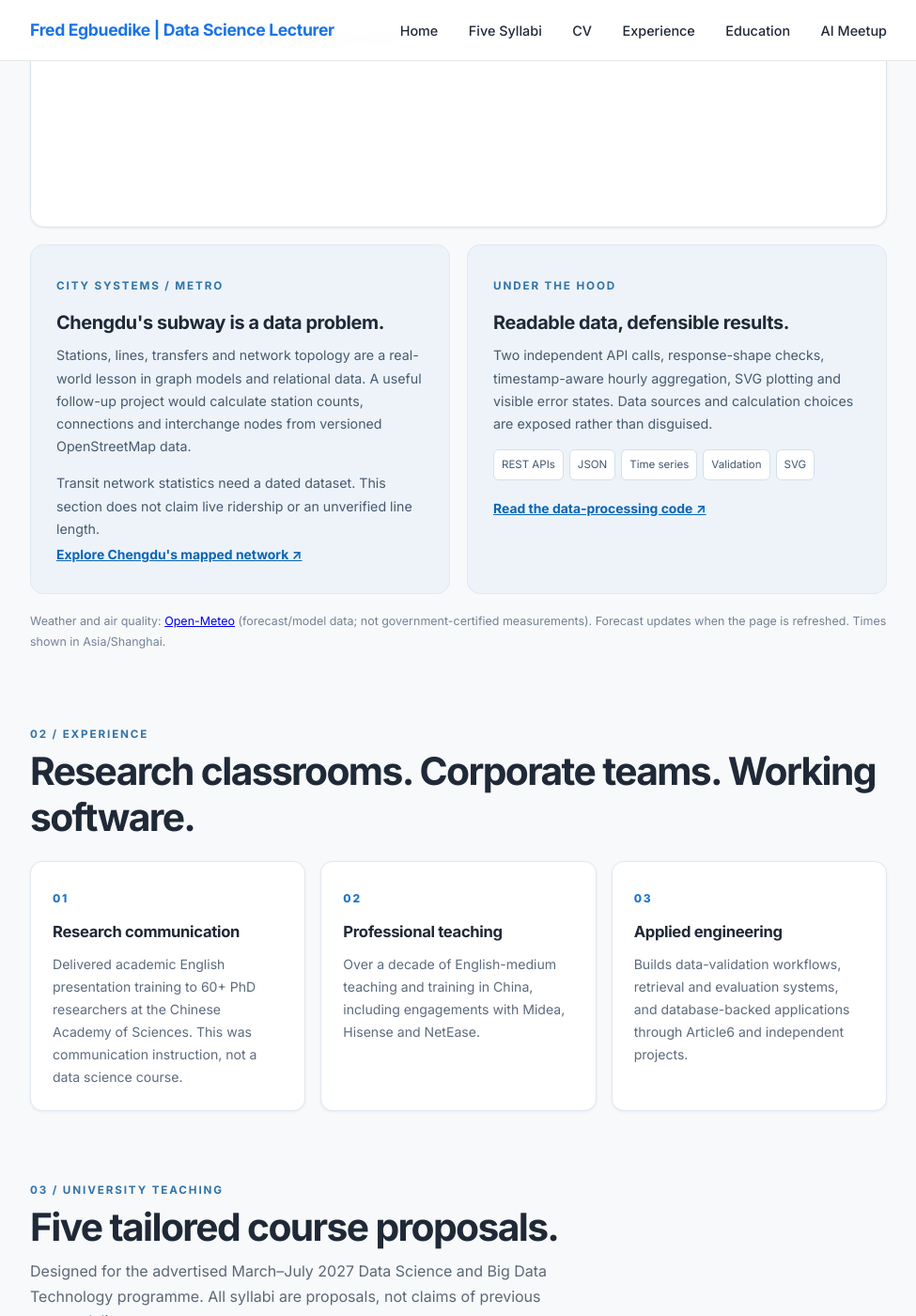
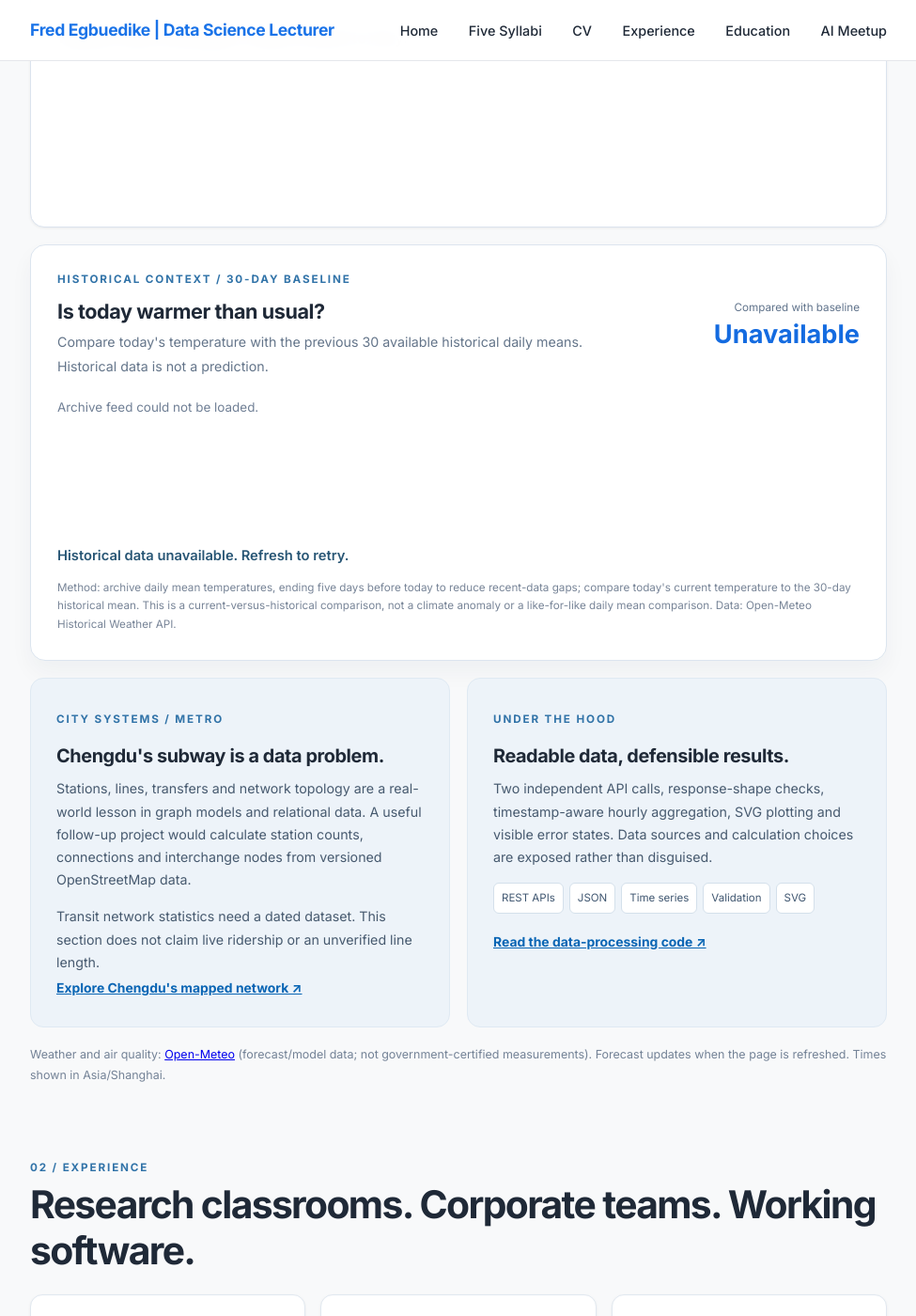
Before and after one commit to Fredilly/big-data, a Jekyll site: the page built from index.md, in a window 1280 px wide and 1400 px high, scrolled down 1376 px. Shown: the whole window at 94% size, without its empty margins (152-1127 px from the left). Built offline with Jekyll 4.4.1, drawn with Linux system fonts in a browser that asks for light colours; nearby versions of some CDN libraries.

Commit message:
Restore dashboard CSS and add Chengdu historical temperature analysis (#4)
* Repair dashboard styling and add historical baseline: _layouts/default.html

* Repair dashboard styling and add historical baseline: index.md

* Repair dashboard styling and add historical baseline: assets/css/style.css

* Repair dashboard styling and add historical baseline: assets/js/chengdu-data.js

```diff
--- a/_layouts/default.html
+++ b/_layouts/default.html
@@ -4,7 +4,7 @@
   <meta charset="UTF-8">
   <meta name="viewport" content="width=device-width, initial-scale=1">
   <title>{{ site.title }}</title>
-  <link rel="stylesheet" href="{{ '/assets/css/style.css' | relative_url }}">
+  <link rel="stylesheet" href="{{ '/assets/css/style.css' | relative_url }}?v=20261019-urban2">
   <link href="https://fonts.googleapis.com/css2?family=Inter:wght@400;600;700;800&display=swap" rel="stylesheet">
   <script src="https://kit.fontawesome.com/a076d05399.js" crossorigin="anonymous"></script>
   {% seo %}
--- a/assets/css/style.css
+++ b/assets/css/style.css
@@ -858,3 +858,14 @@ p:last-child { margin-bottom: 0; }
 .portfolio-contact {background:#e9f1fc;border-radius:16px;padding:32px;display:flex;justify-content:space-between;gap:20px;align-items:center;}
 .portfolio-contact p{color:#586e82;max-width:560px;}.portfolio-contact .portfolio-actions {flex-shrink:0;}
 @media(max-width:740px){.portfolio-hero{padding:40px 0 55px}.showcase-heading,.portfolio-contact{display:block}.data-state{display:inline-block;margin-top:14px}.showcase-grid,.lab-bottom,.portfolio-three,.course-tiles{grid-template-columns:1fr}.modern-panel{padding:22px}.portfolio-contact .portfolio-actions{justify-content:flex-start}.portfolio-three{gap:12px}.trend-panel{padding:20px}.course-tiles a{min-height:76px}.portfolio-hero h1{font-size:clamp(2.5rem,10vw,3.7rem)}}
+
+/* Urban intelligence baseline chart */
+.urban-history{background:#fff;border:1px solid #dce5ef;padding:28px;border-radius:16px;margin:0 0 18px;box-shadow:0 12px 25px #112c490b}
+.urban-head{display:flex;justify-content:space-between;align-items:flex-start;gap:16px;margin:12px 0 18px}
+.urban-head h3{font-size:1.35rem;margin:0 0 6px}.urban-head p{font-size:.89rem;color:#64758a;max-width:590px}
+.urban-delta{text-align:right;white-space:nowrap}.urban-delta span{font-size:.73rem;color:#60738b;display:block}.urban-delta strong{font-size:1.7rem;color:#146be0;line-height:1.35}
+.urban-history-chart{min-height:145px;color:#718096;font-size:.84rem}
+.urban-history-chart svg{display:block;width:100%;height:155px}
+.urban-explain{margin:12px 0;font-size:.92rem;font-weight:600;color:#285675}
+.urban-method{color:#778497;font-size:.73rem;line-height:1.65;margin:8px 0 0}
+@media(max-width:740px){.urban-history{padding:18px}.urban-head{display:block}.urban-delta{text-align:left;margin-top:12px}}
--- a/assets/js/chengdu-data.js
+++ b/assets/js/chengdu-data.js
@@ -62,6 +62,38 @@
     put('air-pm25',finite(current.pm2_5)?current.pm2_5.toFixed(1)+' µg/m³':'Unavailable');
     put('air-pm10',finite(current.pm10)?current.pm10.toFixed(1)+' µg/m³':'Unavailable');
   }
+
+  async function history() {
+    const today=new Date();
+    const isoDaysAgo=d=>{const x=new Date(today.getTime()-d*86400000);return x.toISOString().slice(0,10);};
+    const endpoint='https://archive-api.open-meteo.com/v1/archive?latitude=30.5728&longitude=104.0668&start_date='+isoDaysAgo(34)+'&end_date='+isoDaysAgo(5)+'&daily=temperature_2m_mean&timezone=Asia%2FShanghai';
+    const data=await request(endpoint);
+    const values=data?.daily?.temperature_2m_mean;
+    const dates=data?.daily?.time;
+    if(!Array.isArray(values)||!Array.isArray(dates))throw Error('Archive returned no daily values');
+    const valid=values.map((v,i)=>({v,date:dates[i]})).filter(x=>finite(x.v));
+    if(valid.length<20)throw Error('Not enough historical observations');
+    const baseline=valid.reduce((sum,p)=>sum+p.v,0)/valid.length;
+    const currentText=$('wx-temp').textContent;
+    const current=parseFloat(currentText);
+    if(finite(current)){
+      const delta=current-baseline;
+      put('urban-difference',(delta>=0?'+':'')+delta.toFixed(1)+'°C');
+      put('urban-explain','Current: '+current.toFixed(1)+'°C · Historical mean: '+baseline.toFixed(1)+'°C · '+valid.length+' valid days');
+    } else {
+      put('urban-difference',baseline.toFixed(1)+'°C');
+      put('urban-explain','30-day historical baseline. Current weather data unavailable for comparison.');
+    }
+    const ns='http://www.w3.org/2000/svg',svg=document.createElementNS(ns,'svg');
+    svg.setAttribute('viewBox','0 0 780 155');svg.setAttribute('role','presentation');
+    const low=Math.min(...valid.map(x=>x.v),baseline)-1,high=Math.max(...valid.map(x=>x.v),baseline)+1;
+    const y=v=>140-(v-low)/(high-low)*120;
+    const barWidth=740/valid.length;
+    valid.forEach((p,i)=>{const bar=document.createElementNS(ns,'rect');bar.setAttribute('x',20+i*barWidth);bar.setAttribute('y',y(p.v));bar.setAttribute('width',Math.max(2,barWidth-5));bar.setAttribute('height',140-y(p.v));bar.setAttribute('rx',3);bar.setAttribute('fill','#2276d8');bar.setAttribute('opacity','.75');svg.appendChild(bar)});
+    const mean=document.createElementNS(ns,'line');mean.setAttribute('x1',12);mean.setAttribute('x2',770);mean.setAttribute('y1',y(baseline));mean.setAttribute('y2',y(baseline));mean.setAttribute('stroke','#ef8d46');mean.setAttribute('stroke-width','2');mean.setAttribute('stroke-dasharray','5 6');svg.appendChild(mean);
+    $('urban-history-chart').replaceChildren(svg);
+    $('urban-history-chart').setAttribute('aria-label','Historical daily mean temperatures from '+valid[0].date+' to '+valid[valid.length-1].date+' with baseline '+baseline.toFixed(1)+' degrees Celsius');
+  }
   Promise.allSettled([weather(),air()]).then(results=>{
     const successes=results.filter(r=>r.status==='fulfilled').length;
     if(successes===2)setStatus('● Live data loaded','live');
@@ -69,5 +101,5 @@
     else setStatus('Live feeds unavailable · refresh to retry','error');
     if(results[0].status==='rejected'){$('trend-chart').textContent='Weather feed unavailable. Please refresh to retry.';put('wx-description','Weather feed unavailable');}
     if(results[1].status==='rejected')put('air-rating','Air quality feed unavailable');
-  });
+  }).finally(()=>{history().catch(()=>{put('urban-difference','Unavailable');put('urban-explain','Historical data unavailable. Refresh to retry.');put('urban-history-chart','Archive feed could not be loaded.');});});
 })();
--- a/index.md
+++ b/index.md
@@ -42,7 +42,14 @@ title: Fred Egbuedike | Data Science and Technology Lecturer
     <div id="trend-chart" class="trend-chart" role="img" aria-label="Hourly forecast temperature chart. Loading."><span class="chart-loading">Loading forecast…</span></div>
     <div class="trend-axis" id="trend-axis"></div>
   </div>
-  <div class="lab-bottom">
+  <section class="urban-history" aria-labelledby="urban-heading">
+  <div class="section-kicker">HISTORICAL CONTEXT / 30-DAY BASELINE</div>
+  <div class="urban-head"><div><h3 id="urban-heading">Is today warmer than usual?</h3><p>Compare today's temperature with the previous 30 available historical daily means. Historical data is not a prediction.</p></div><div class="urban-delta"><span>Compared with baseline</span><strong id="urban-difference">Loading…</strong></div></div>
+  <div id="urban-history-chart" class="urban-history-chart" role="img" aria-label="Daily mean temperatures for the historical comparison window">Loading historical data…</div>
+  <div class="urban-explain" id="urban-explain">Fetching archival series and computing the baseline.</div>
+  <p class="urban-method">Method: archive daily mean temperatures, ending five days before today to reduce recent-data gaps; compare today's current temperature to the 30-day historical mean. This is a current-versus-historical comparison, not a climate anomaly or a like-for-like daily mean comparison. Data: Open-Meteo Historical Weather API.</p>
+</section>
+<div class="lab-bottom">
     <div class="mini-lab">
       <span class="section-kicker">CITY SYSTEMS / METRO</span>
       <h3>Chengdu's subway is a data problem.</h3>
```
